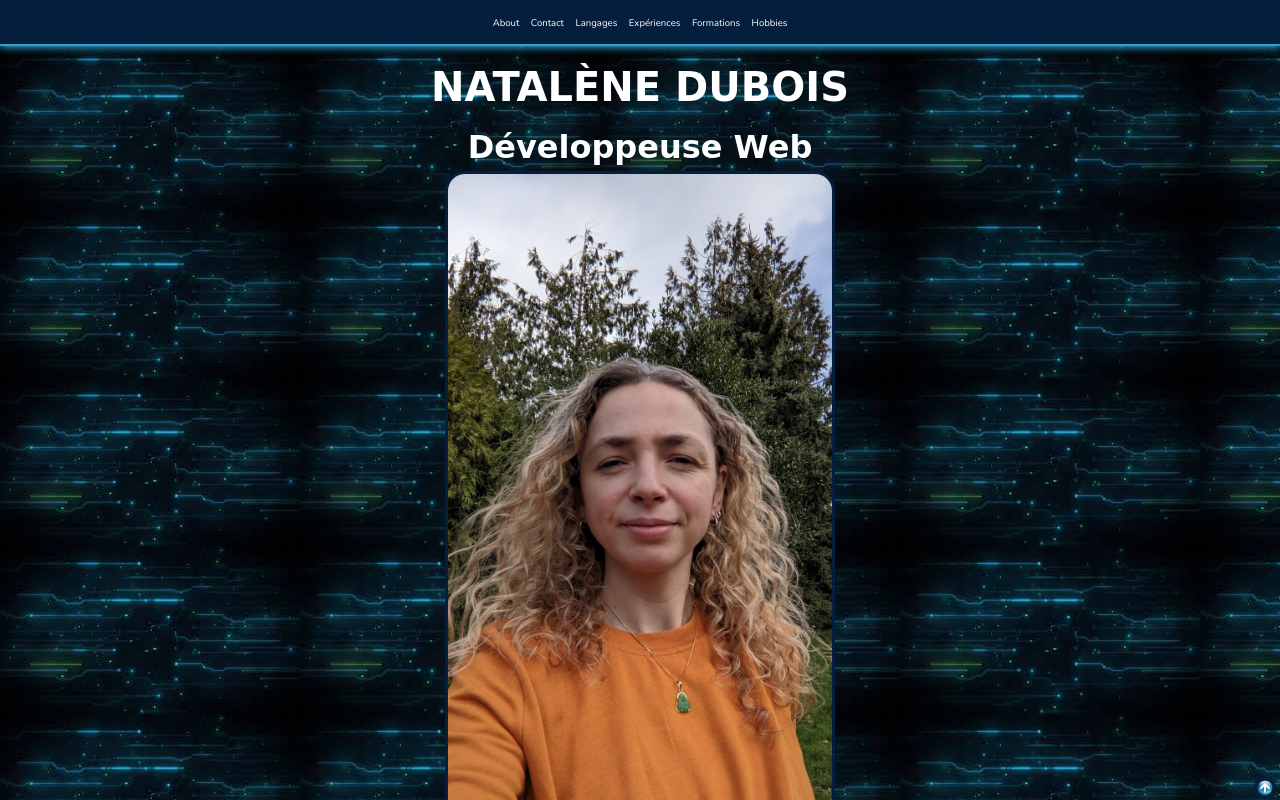
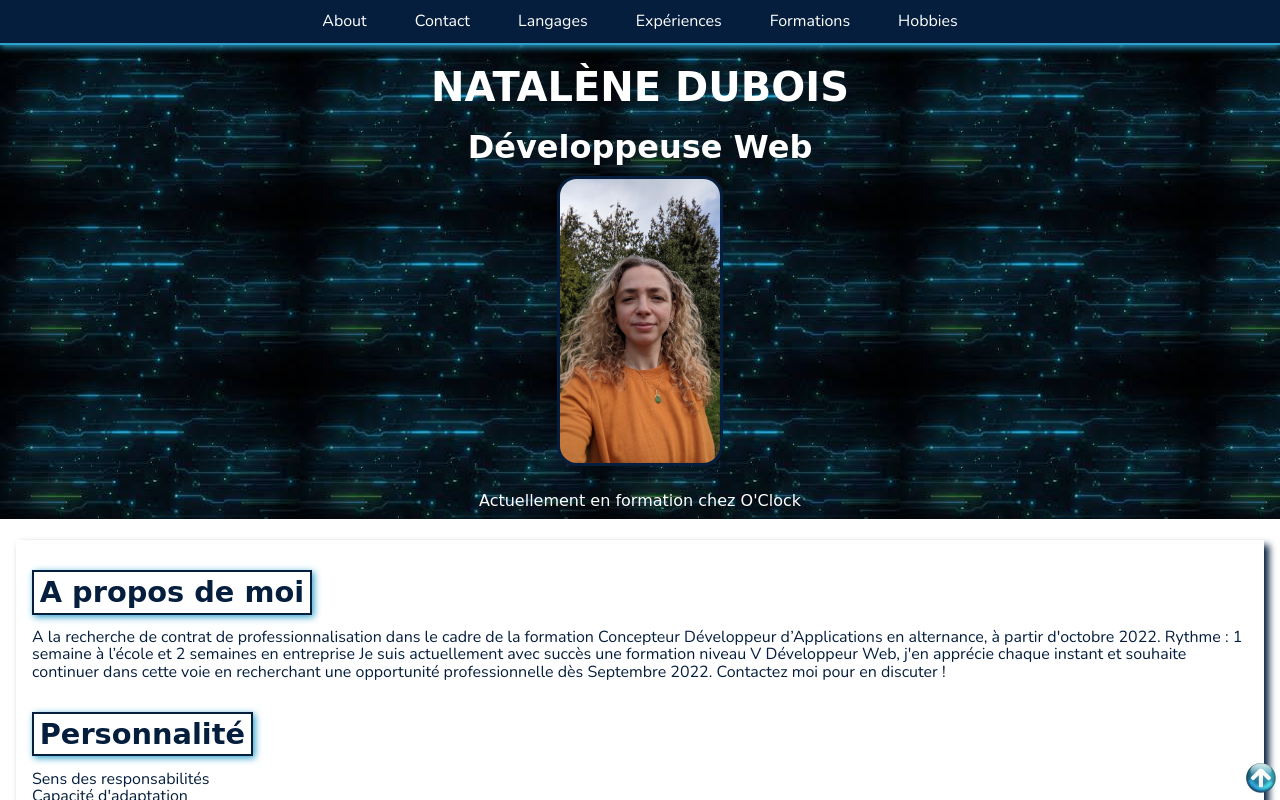
Before and after one commit to Natalene35/CV-Natalene-Dubois, a plain HTML site: page index.html in a window 1280 px wide. Shown: the top 800 px of the page. Drawn offline with nearby package versions, Linux system fonts and the light colour scheme; a web font is replaced by a local one.

Commit message:
Petites corrections et ajout css responsive

```diff
--- a/assets/css/style.css
+++ b/assets/css/style.css
@@ -3,6 +3,8 @@ body {
     font-family: 'Nunito', sans-serif;
     /* font-family: 'trebuchet MS', Arial, Helvetica, sans-serif; */
     color: #051e3d;
+    /* max-width: 1400px;
+    margin: auto; */
 }
 
 /* Header */
@@ -25,6 +27,7 @@ body {
 }
 
 /* Lien de la nav */
+
 header a {
     text-decoration: none;
     color: white;
@@ -52,13 +55,12 @@ header a:active {
     background-image: url(../img/circuitFlou.jpg);
 }
 
-img {
+.title img {
     max-width: 30%;
     height: auto;
     border: 3px solid #051e3d;
     border-radius: 20px;
     margin: 0.5em;
-
 }
 
 h1,
@@ -164,8 +166,8 @@ p {
 
 #get-back-to-the-top {
     position: fixed;
-    bottom: -10px;
-    right: -20px;
+    bottom: 3px;
+    right: 3px;
 }
 
 #get-back-to-the-top img {
@@ -187,3 +189,31 @@ footer p {
     font-size: 0.6em;
     text-align: center;
 }
+
+@media (min-width: 400px) {
+    header a {
+        font-size: 0.8em;
+    }
+    footer p {
+        font-size: 0.8em;
+    }
+}
+
+@media (min-width: 550px) {
+    header a {
+        font-size: 1em;
+    }
+    footer p {
+        font-size: 1em;
+    }
+}
+
+@media (min-width: 750px) {
+    .title img {
+        max-width: 10rem;
+        margin: 0.8em;
+    }
+    header a {
+        padding: 1.5em;
+    }
+}
--- a/index.html
+++ b/index.html
@@ -64,13 +64,13 @@
 			<div class="contact-link">
 				<a href="tel:+33695353500" target="blank">
 					<i class="fa-solid fa-phone fa-shake"></i>
-					0600000000
+					0695353500
 				</a>
 				<a href="mailto:natalenedubois@gmail.com" target="_blank">
 					<i class="fa-regular fa-envelope fa-flip" style="--fa-animation-duration: 3s;"></i>
 					natalenedubois@gmail.com
 				</a>
-				<a href="https://fr.linkedin.com/" target="blank">
+				<a href="https://www.linkedin.com/in/natalene-dubois/" target="blank">
 					<i class="fa-brands fa-linkedin fa-beat-fade"></i>
 					Linkedin
 				</a>
@@ -90,7 +90,7 @@
 		</section>
 
 		<section id="pro">
-			<h3>Expériences professionnelles</h3>
+			<h3>Expériences</h3>
 			<ul>
 				<li><time>2016-2019</time> - <strong>Agent commercial indépendant dans l’immobilier</strong> – Jefimmo
 					<ul>
@@ -134,7 +134,7 @@
 		<section id="formations">
 			<h3>Formations</h3>
 			<ul>
-				<li class="formation"><time>2022</time> Formation de 6 mois développeur web et mobile avec l'école
+				<li class="formation"><time>Février - août 2022</time> Formation de 6 mois développeur web et mobile avec l'école
 					O'Clock (en cours)</li>
 				<li class="formation"><time>2021</time> Autoformation à HTML5, CSS3 et Python3 avec Openclassrooms,
 					Pierre Giraud,
```
